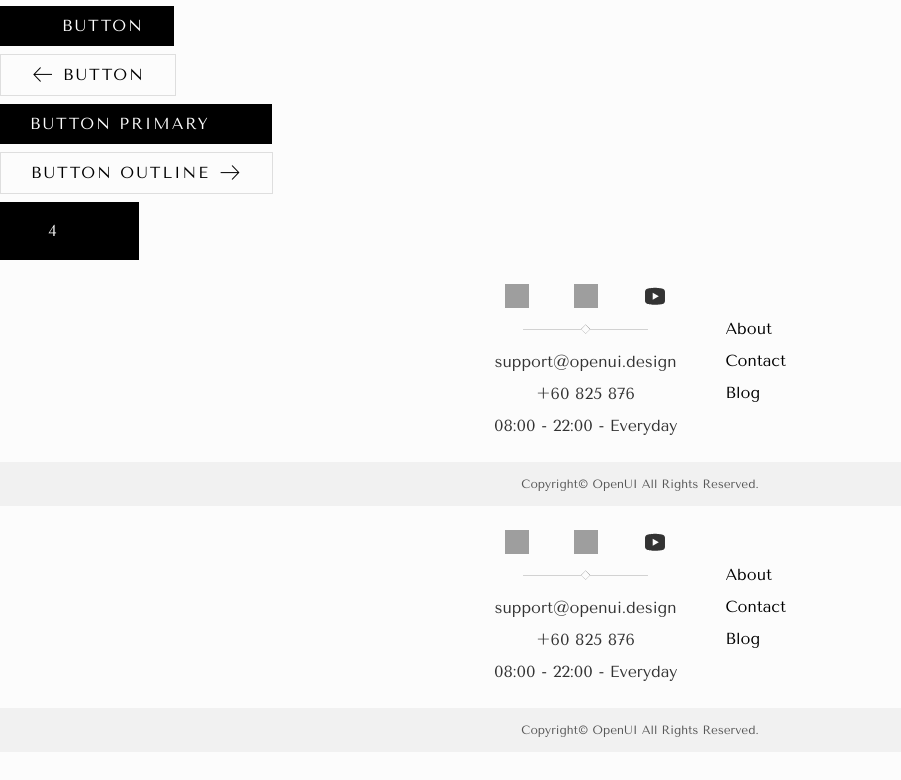
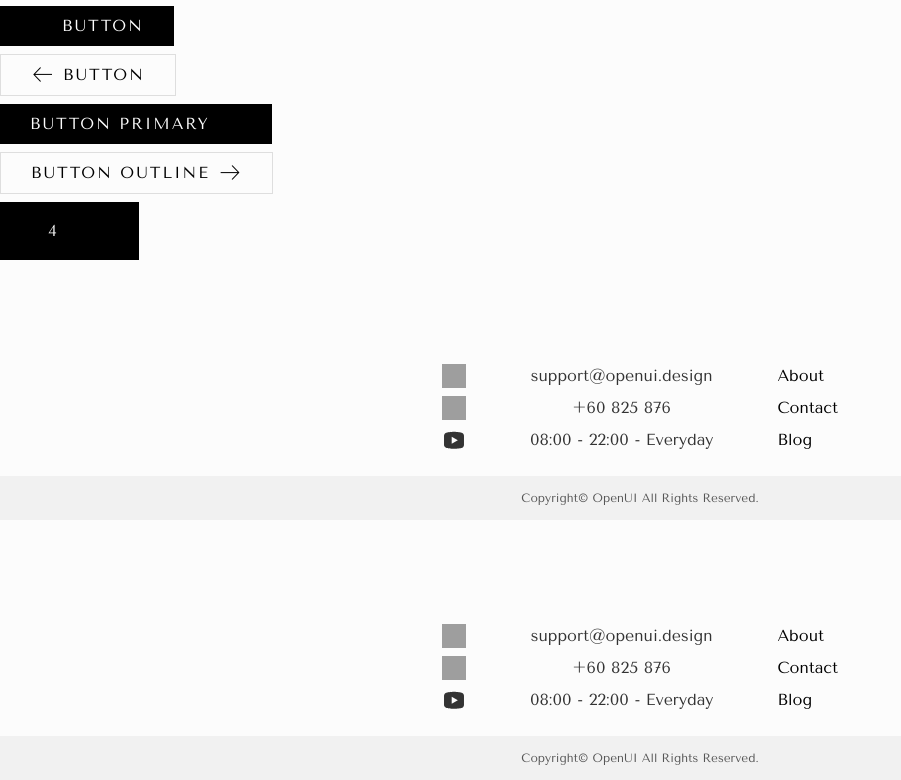
Before and after one commit to covaci-edvin/open-fashion, a Next.js app: page /components in a window 1280 px wide. Shown: the part 4439-5219 px from the top of the page, without its empty margins (0-901 px from the left). Before the commit the page ends 5191 px from the top, so only its background shows below. Built offline with nearby package versions, Linux system fonts and the light colour scheme; grey boxes are pictures that could not be loaded.

Commit message:
fix: footer responsiveness

```diff
--- a/app/components/layout/Footer/Footer.module.scss
+++ b/app/components/layout/Footer/Footer.module.scss
@@ -1,8 +1,6 @@
-@import "../../../styles/utils.scss";
-@import "../../../styles//breakpoints";
+@use "../../../styles//breakpoints";
 
 .container {
-  @extend .section;
   display: flex;
   flex-direction: column;
   align-items: center;
@@ -10,31 +8,31 @@
   padding-top: 2.4rem;
   padding-bottom: 2.4rem;
 
-  @include for-tablet-portrait-up {
+  @include breakpoints.for-tablet-portrait-up {
     flex-direction: row;
     justify-content: center;
-    gap: 4.8rem;
+    gap: 6.4rem;
   }
-}
-
-.contacts {
-  display: flex;
-  flex-direction: column;
-  align-items: center;
-  gap: 1.6rem;
 }
 
 .copyright {
   padding: 1.2rem 0;
   display: flex;
   justify-content: center;
-
   background-color: var(--color-background-gray);
   color: var(--color-gray-medium);
 }
 
 div.separator {
-  @include for-tablet-portrait-up {
+  @include breakpoints.for-tablet-portrait-up {
     display: none;
   }
 }
+
+.socials {
+  @include breakpoints.for-tablet-portrait-up {
+    flex-direction: column;
+    gap: 0.8rem;
+    width: max-content;
+  }
+}
--- a/app/components/layout/Footer/index.tsx
+++ b/app/components/layout/Footer/index.tsx
@@ -8,12 +8,10 @@ import Text from "../../ui/Text";
 function Footer() {
   return (
     <footer>
-      <section className={styles.container}>
-        <div className={styles.contacts}>
-          <Socials />
-          <Separator />
-          <Contacts />
-        </div>
+      <section className={`section section-top-margin ${styles.container}`}>
+        <Socials className={styles.socials} />
+        <Separator className={styles.separator} />
+        <Contacts />
         <Separator className={styles.separator} />
         <Links />
       </section>
```
